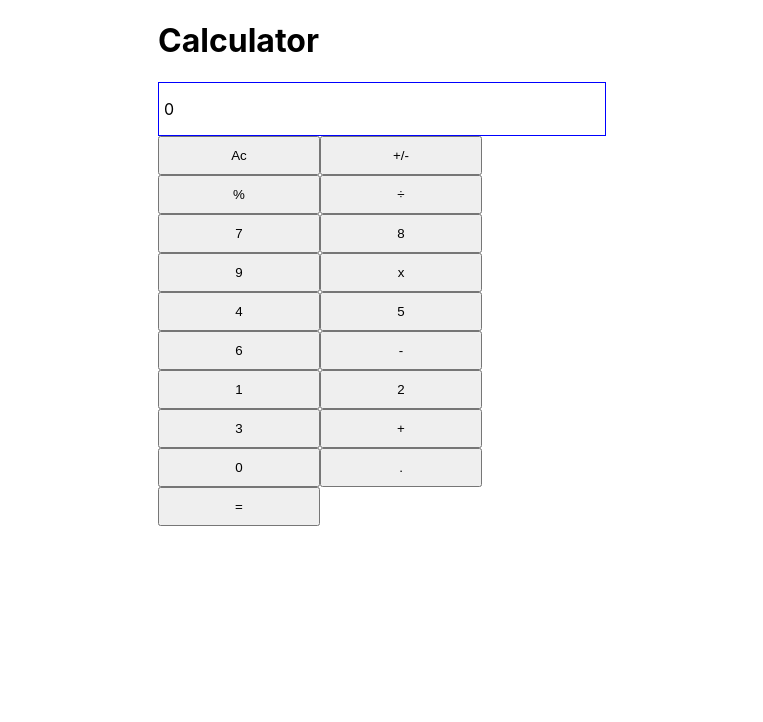
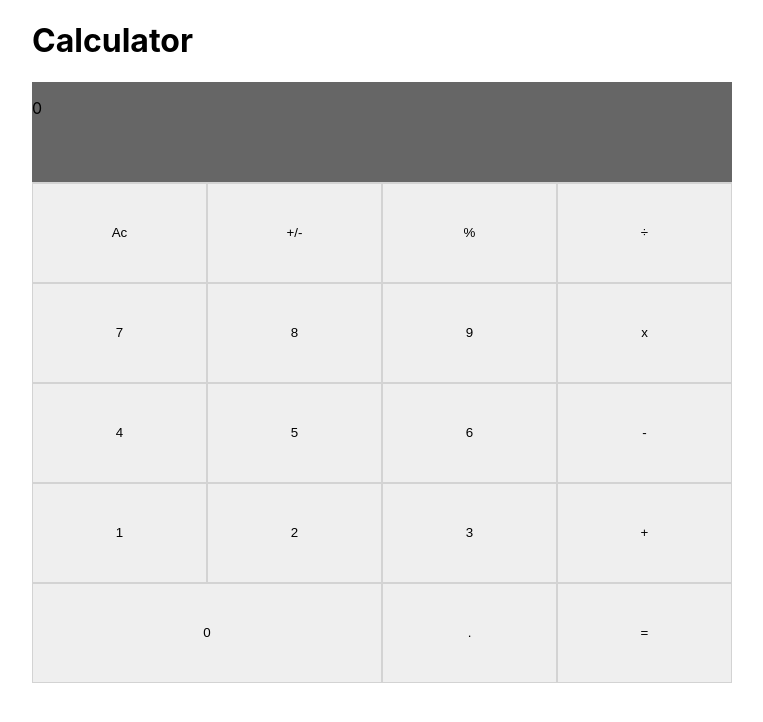
Before and after one commit to pelzolga123/React-Calculator, a React (Create React App) app: page / in a window 1280 px wide. Shown: the top 722 px of the page, without its empty margins (258-1021 px from the left). Built offline with nearby package versions, Linux system fonts and the light colour scheme.

Commit message:
Added width and display to App, Display, ButtonPanel

```diff
--- a/src/components/App.css
+++ b/src/components/App.css
@@ -1,17 +1,27 @@
 .result{
-    border: 1px solid blue;
-    padding-left: 5px;
+    display: flex;
+    width: 698x;
+    height: 100px;
+    background-color: #666666;
+    border-bottom: 1px solid lightgrey;
 }
 .App{
-    width: 35%;
+    display: flex;
+    flex-direction: column;
+    width: 700px;
     margin-right: auto;
     margin-left: auto;
 }
 .panel{
     display: flex;
     flex-direction: column;
+    width: 700px;
 }
 button {
-    width: 162px;
-    padding: 10px;
+    width: 25%;
+    height: 100px;
+    border: 1px solid lightgrey;
 }
+.fifth-row:last-child button:first-child {
+    width: 50%!important;
+}
```
